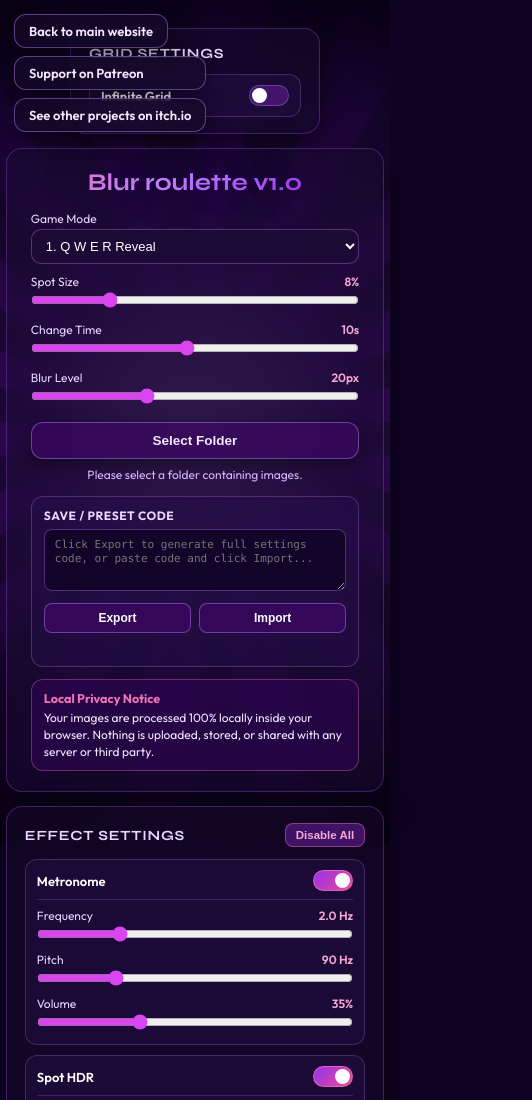
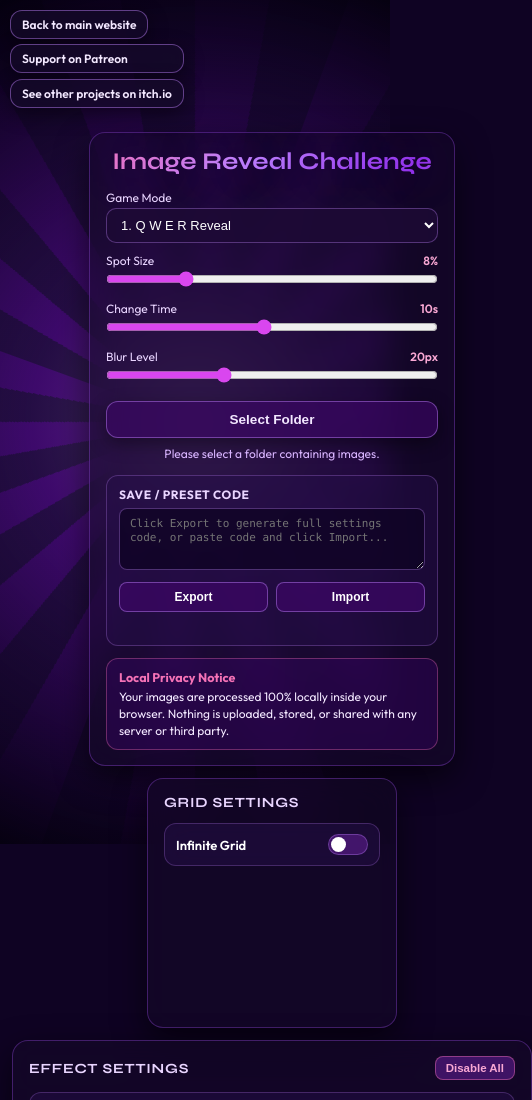
Before and after one commit to nvrstpdev/website, a plain HTML site: page blurroulette/index.html in a window 390 px wide. Shown: the top 1100 px of the page, 532 px wide, since content can reach past the window. Drawn offline with Linux system fonts and the light colour scheme.

Commit message:
Update index.html

```diff
--- a/blurroulette/index.html
+++ b/blurroulette/index.html
@@ -32,7 +32,8 @@
             align-items: center;
             justify-content: center;
             min-height: 100vh;
-            overflow: hidden;
+            overflow-x: hidden;
+            overflow-y: auto;
         }
 
         body::selection {
@@ -601,14 +602,14 @@
             left: 50%;
             transform: translate(-50%, -50%);
             font-family: 'Syne', sans-serif;
-            font-size: clamp(32px, 5vw, 64px);
+            font-size: clamp(24px, 5vw, 64px);
             font-weight: 800;
             letter-spacing: 2px;
             color: #ffffff;
             text-shadow: 0 0 28px rgba(244, 114, 182, 0.8), 0 4px 16px rgba(0, 0, 0, 0.95);
             background: rgba(22, 10, 42, 0.85);
             backdrop-filter: blur(14px);
-            padding: 20px 40px;
+            padding: 16px 28px;
             border-radius: 22px;
             border: 1px solid rgba(244, 114, 182, 0.65);
             z-index: 9999;
@@ -616,6 +617,67 @@
             display: none;
             white-space: nowrap;
             box-shadow: 0 0 45px rgba(147, 51, 234, 0.55);
+        }
+
+        @media (max-width: 768px) {
+            body {
+                justify-content: flex-start;
+                padding-top: 132px;
+                padding-bottom: 24px;
+            }
+
+            #top-left-site-btn {
+                top: 10px;
+                left: 10px;
+                padding: 6px 11px;
+                font-size: 12px;
+            }
+
+            #top-left-links {
+                top: 44px;
+                left: 10px;
+                gap: 6px;
+            }
+
+            .top-left-link-btn {
+                padding: 6px 11px;
+                font-size: 12px;
+            }
+
+            #menu-wrapper {
+                flex-direction: column;
+                align-items: center;
+                gap: 12px;
+                width: 100%;
+                max-width: 100%;
+                padding: 0 12px;
+            }
+
+            .side-panel,
+            #menu {
+                width: 100%;
+                max-width: 100%;
+                flex: none;
+                max-height: none;
+                overflow-y: visible;
+                padding: 15px 16px;
+            }
+
+            #grid-side-panel {
+                order: 2;
+            }
+
+            #menu {
+                order: 1;
+            }
+
+            #effects-side-panel {
+                order: 3;
+            }
+
+            .actions-row {
+                flex-direction: column;
+            }
         }
     </style>
 </head>
@@ -658,7 +720,7 @@
         </aside>
 
         <div id="menu" class="glass-panel">
-            <h1 class="brand-title">Blur roulette v1.0</h1>
+            <h1 class="brand-title">Image Reveal Challenge</h1>
 
             <div class="control-group">
                 <div class="control-label">
```
